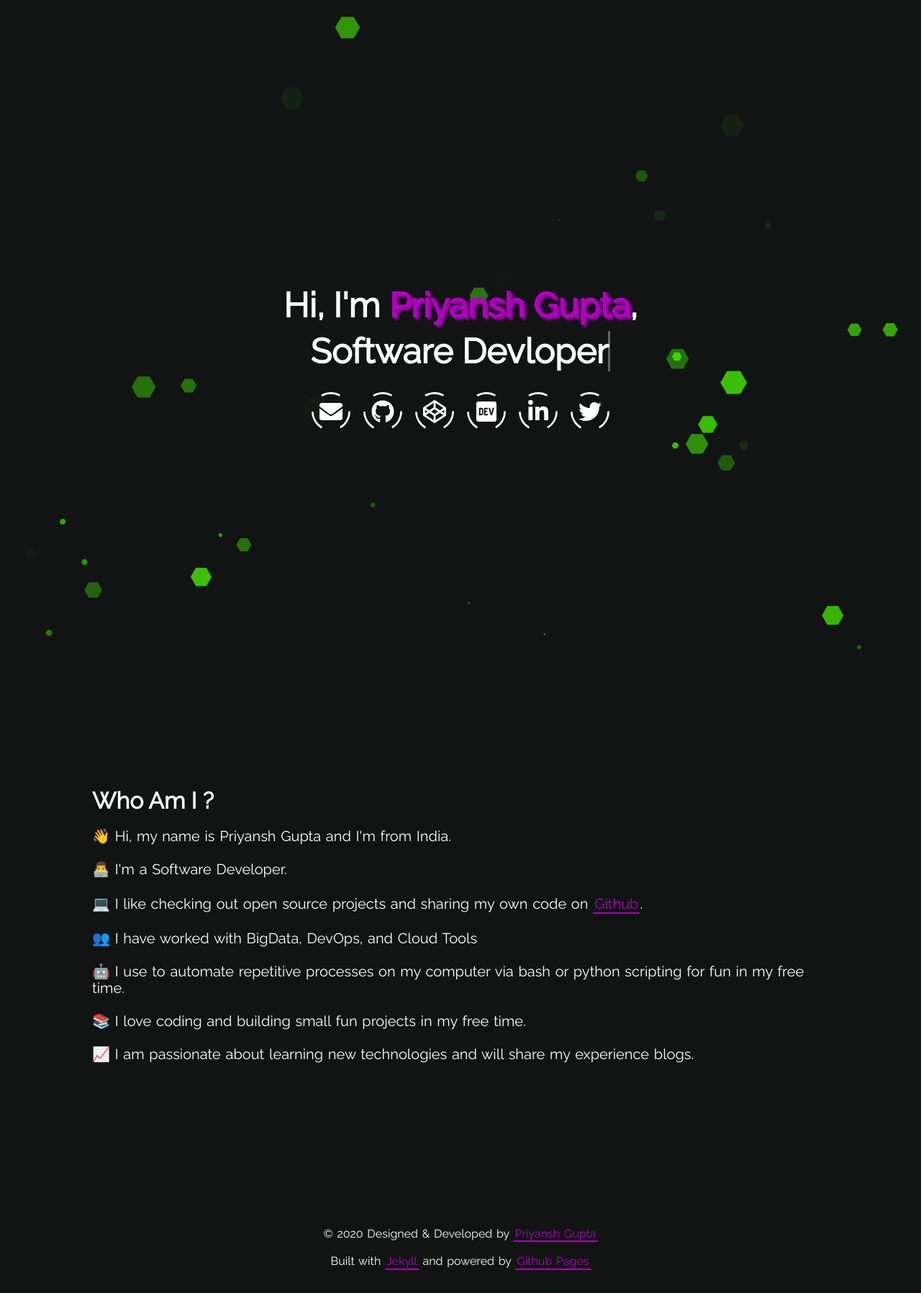
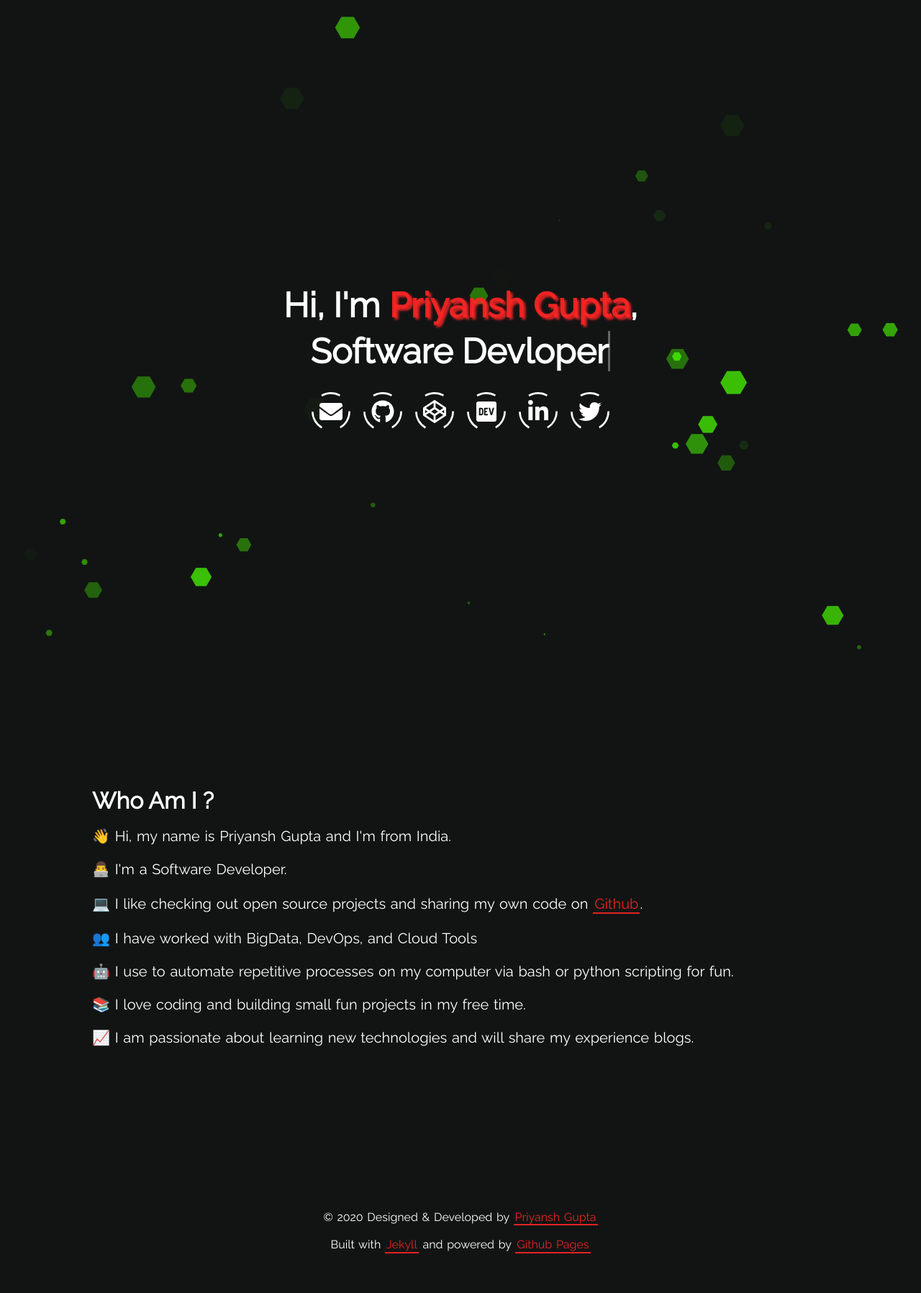
Before and after one commit to priyansh19/portfolio-v1, a Jekyll site: the page built from index.html, in a window 1280 px wide. Shown: the whole page at 72% size. Built offline with Jekyll 4.4.1, drawn with Linux system fonts in a browser that asks for light colours; after the commit the page ends 1774 px from its top, so only the background shows below that.

Commit message:
Fix : Adding Design changes to test preview site

```diff
--- a/_includes/landing-page.html
+++ b/_includes/landing-page.html
@@ -4,8 +4,8 @@
       <span class="highlight-title">{{site.username}}</span>,
     </h1>
     <h1>
-      <span id="txt-rotate" data-period="2000"
-        data-rotate='["{{site.typing_text}}", "scroll down for more."]'
+      <span id="txt-rotate" data-period="2500"
+        data-rotate='["{{site.typing_text}}", "scroll down to know more."]'
       >
       </span>
     </h1>
--- a/_includes/section-aboutme.html
+++ b/_includes/section-aboutme.html
@@ -1,14 +1,15 @@
-<h1 class="title">{{site.about_me_title}}</h1>
+<h1 class="title" data-aos="fade-left">{{site.about_me_title}}</h1>
 <p class="description" data-aos="fade-right">
   👋 Hi, my name is Priyansh Gupta and I'm from India. <br>
   <br>
   👨‍💻 I'm a Software Developer.<br>
   <br>
-  💻 I like checking out open source projects and sharing my own code on <a class="highlight-link" href="https://github.com/priyansh19" target="_blank" rel="noreferrer"> Github </a>.<br>
+  💻 I like checking out open source projects and sharing my own code on <a class="highlight-link"
+    href="https://github.com/priyansh19" target="_blank" rel="noreferrer"> Github </a>.<br>
   <br>
   👥 I have worked with BigData, DevOps, and Cloud Tools<br>
   <br>
-  🤖 I use to automate repetitive processes on my computer via bash or python scripting for fun in my free time.<br>
+  🤖 I use to automate repetitive processes on my computer via bash or python scripting for fun.<br>
   <br>
   📚 I love coding and building small fun projects in my free time.<br>
   <br>
```
Also changed, not shown: assets/css/main.min.css.
